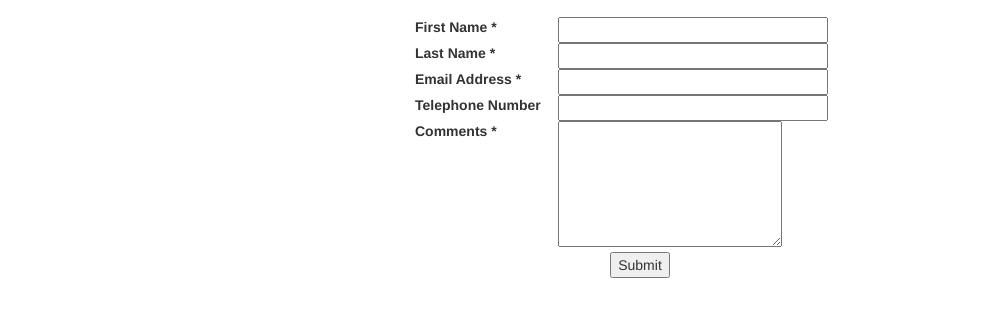
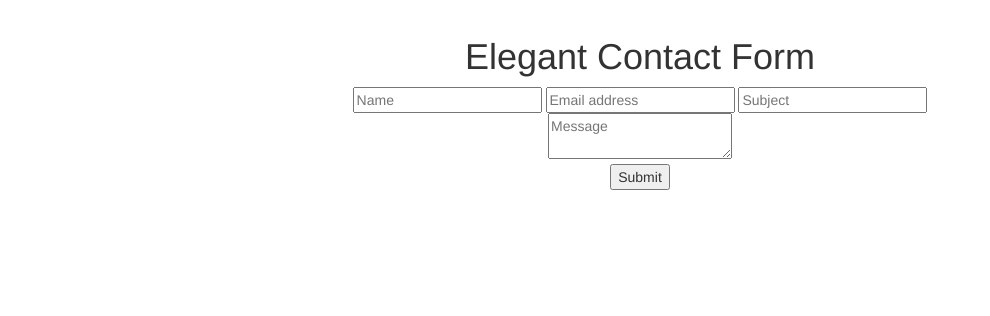
Before and after one commit to thanhhuynhsg/thanhhuynhsg.github.io, a plain HTML site: page contact.html in a window 1280 px wide. Shown: the part 356-672 px from the top of the page, without its empty margins (0-990 px from the left). Drawn offline with nearby package versions, Linux system fonts and the light colour scheme.

Commit message:
update contact

```diff
--- a/contact.html
+++ b/contact.html
@@ -5,7 +5,7 @@
     <meta http-equiv="X-UA-Compatible" content="IE=edge">
     <meta name="viewport" content="width=device-width, initial-scale=1">
     <!-- The above 3 meta tags *must* come first in the head; any other head content must come *after* these tags -->
-    <title>Bootstrap 101 Template</title>
+    <title>Đồ Lưu Niệm</title>
 
     <!-- Bootstrap -->
     <link href="css/bootstrap.min.css" rel="stylesheet">
@@ -45,58 +45,17 @@
 
 			</div>
 				<center>
-		<form name="htmlform" method="post" action="html_form_send.php">
-			<table width="450px">
-			</tr>
-			<tr>
-			 <td valign="top">
-			  <label for="first_name">First Name *</label>
-			 </td>
-			 <td valign="top">
-			  <input  type="text" name="first_name" maxlength="50" size="30">
-			 </td>
-			</tr>
-
-			<tr>
-			 <td valign="top"">
-			  <label for="last_name">Last Name *</label>
-			 </td>
-			 <td valign="top">
-			  <input  type="text" name="last_name" maxlength="50" size="30">
-			 </td>
-			</tr>
-			<tr>
-			 <td valign="top">
-			  <label for="email">Email Address *</label>
-			 </td>
-			 <td valign="top">
-			  <input  type="text" name="email" maxlength="80" size="30">
-			 </td>
-
-			</tr>
-			<tr>
-			 <td valign="top">
-			  <label for="telephone">Telephone Number</label>
-			 </td>
-			 <td valign="top">
-			  <input  type="text" name="telephone" maxlength="30" size="30">
-			 </td>
-			</tr>
-			<tr>
-			 <td valign="top">
-			  <label for="comments">Comments *</label>
-			 </td>
-			 <td valign="top">
-			  <textarea  name="comments" maxlength="1000" cols="25" rows="6"></textarea>
-			 </td>
-
-			</tr>
-			<tr>
-			 <td colspan="2" style="text-align:center">
-			  <input type="submit" value="Submit">
-			 </td>
-			</tr>
-			</table>
+				<h1>Elegant Contact Form</h1>
+		<form class="cf">
+		  <div class="half left cf">
+			<input type="text" id="input-name" placeholder="Name">
+			<input type="email" id="input-email" placeholder="Email address">
+			<input type="text" id="input-subject" placeholder="Subject">
+		  </div>
+		  <div class="half right cf">
+			<textarea name="message" type="text" id="input-message" placeholder="Message"></textarea>
+		  </div>
+		  <input type="submit" value="Submit" id="input-submit">
 		</form>
 		</center>
 
```
Lines whose indentation alone changed are shown as unchanged.
